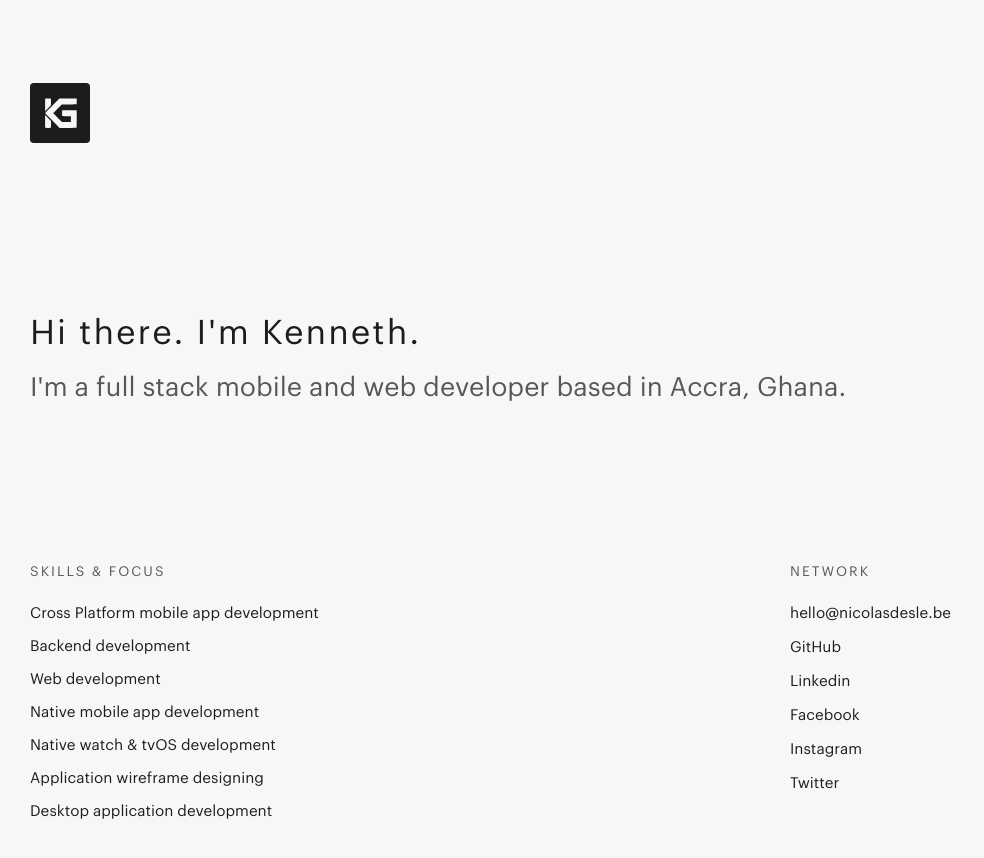
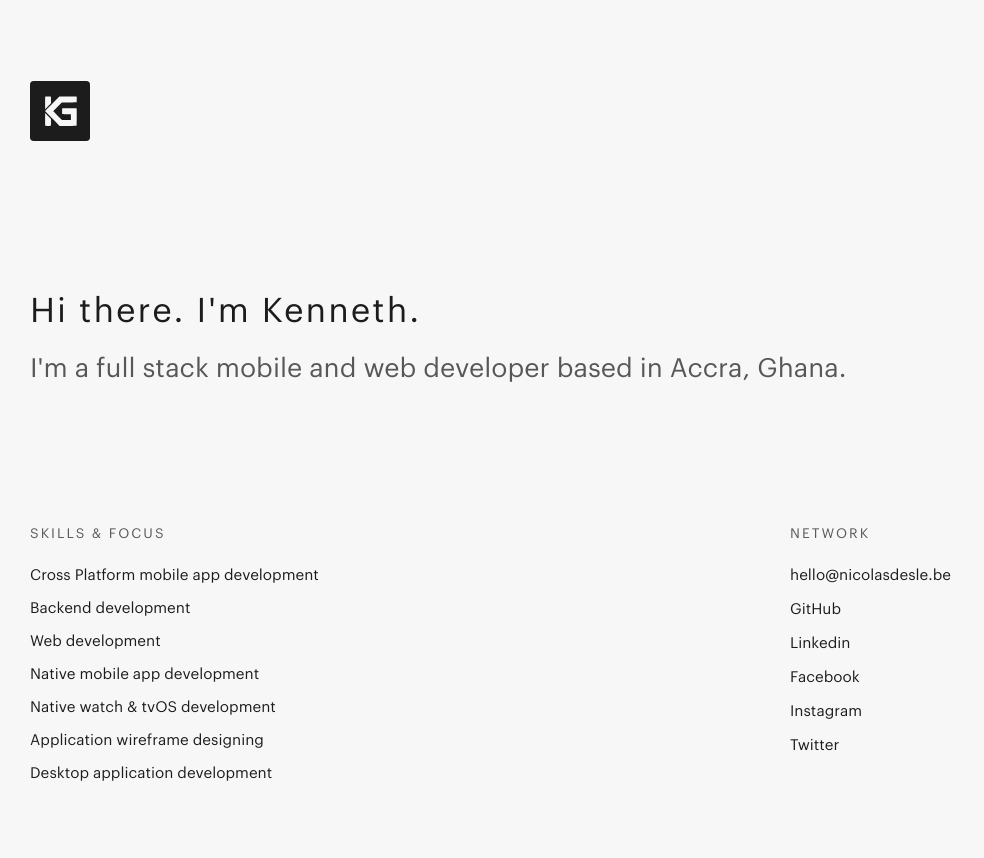
Before and after one commit to cross19xx/cross19xx, a Next.js app: page / in a window 1280 px wide. Shown: the top 858 px of the page, without its empty margins (0-984 px from the left). After the commit the page ends 834 px from the top, so only its background shows below. Built offline with nearby package versions, Linux system fonts and the light colour scheme.

Commit message:
feat: setup animation on components

```diff
--- a/package.json
+++ b/package.json
@@ -17,6 +17,7 @@
     "@emotion/babel-preset-css-prop": "^11.2.0",
     "@emotion/react": "^11.4.1",
     "@emotion/styled": "^11.3.0",
+    "gsap": "^3.7.1",
     "next": "^11.1.0",
     "next-seo": "^4.26.0",
     "react": "^17.0.2",
--- /dev/null
+++ b/src/components/AnimatedObject.tsx
@@ -0,0 +1,33 @@
+import React, { useEffect, useRef } from 'react';
+import { gsap, Sine } from 'gsap';
+
+type Props = {
+  children: React.ReactNode;
+  delay?: number;
+  className?: string;
+};
+
+const AnimatedObject: React.FC<Props> = ({ children, className, delay }) => {
+  const containerRef = useRef<HTMLDivElement>(null);
+
+  useEffect(() => {
+    gsap.fromTo(
+      containerRef.current?.childNodes ?? containerRef.current,
+      0.5,
+      { alpha: 0, y: 20 },
+      { alpha: 1, y: 0, ease: Sine.easeOut, delay, stagger: 0.05 }
+    );
+  }, [delay]);
+
+  return (
+    <div className={className} ref={containerRef}>
+      {children}
+    </div>
+  );
+};
+
+AnimatedObject.defaultProps = {
+  delay: 0,
+};
+
+export default AnimatedObject;
--- /dev/null
+++ b/src/components/SplitText.tsx
@@ -0,0 +1,23 @@
+import React from 'react';
+import styled from '@emotion/styled';
+
+type Props = {
+  children: string;
+};
+
+const SplitText: React.FC<Props> = ({ children }) => {
+  return (
+    <>
+      {children.split(' ').map((word, index) => (
+        <Text key={index}>{word}&nbsp;</Text>
+      ))}
+    </>
+  );
+};
+
+const Text = styled.span`
+  position: relative;
+  display: inline-block;
+`;
+
+export default SplitText;
--- a/src/pages/index.tsx
+++ b/src/pages/index.tsx
@@ -2,8 +2,10 @@ import React from 'react';
 import { NextPage } from 'next';
 import styled from '@emotion/styled';
 
+import AnimatedObject from '_/components/AnimatedObject';
 import { Column, Grid, PaddedGrid } from '_/components/GridSystem';
 import Logo from '_/components/Logo';
+import SplitText from '_/components/SplitText';
 
 const NETWORK = [
   { title: 'hello@nicolasdesle.be', link: 'mailto:hello@nicolasdesle.be' },
@@ -28,26 +30,43 @@ const HomePage: NextPage = () => {
   return (
     <Container>
       <Header>
+        <AnimatedObject>
           <StyledLogo size="4rem" />
+        </AnimatedObject>
       </Header>
 
       <Intro>
-        <Title>Hi there. I&apos;m Kenneth.</Title>
-        <Subtitle>I&apos;m a full stack mobile and web developer based in Accra, Ghana.</Subtitle>
+        <Title>
+          <AnimatedObject>
+            <SplitText>Hi there. I&apos;m Kenneth.</SplitText>
+          </AnimatedObject>
+        </Title>
+
+        <Subtitle>
+          <AnimatedObject delay={0.2}>
+            <SplitText>
+              I&apos;m a full stack mobile and web developer based in Accra, Ghana.
+            </SplitText>
+          </AnimatedObject>
+        </Subtitle>
       </Intro>
 
       <Main>
         <Section>
+          <AnimatedObject>
             <SectionTitle>Skills &amp; Focus</SectionTitle>
             <SectionList>
               {SKILLS.map((skill) => (
                 <SectionRow key={skill}>{skill}</SectionRow>
               ))}
             </SectionList>
+          </AnimatedObject>
         </Section>
 
         <Section>
+          <AnimatedObject>
             <SectionTitle>Network</SectionTitle>
+
             <SectionList>
               {NETWORK.map(({ title, link }) => (
                 <SectionRow key={link}>
@@ -55,6 +74,7 @@ const HomePage: NextPage = () => {
                 </SectionRow>
               ))}
             </SectionList>
+          </AnimatedObject>
         </Section>
       </Main>
     </Container>
@@ -87,7 +107,7 @@ const StyledLogo = styled(Logo)`
 `;
 
 const Intro = styled.div`
-  min-height: 27.5rem;
+  min-height: 25rem;
   display: flex;
   flex-direction: column;
   align-items: flex-start;
@@ -103,6 +123,7 @@ const Title = styled.h1`
 
 const Subtitle = styled.p`
   font-size: 1.75rem;
+  line-height: 1.5;
   color: var(--text-secondary);
 `;
 
```
Also changed, not shown: 1 other file (tests, documents, lock files or other folders). Lines whose indentation alone changed are shown as unchanged.
